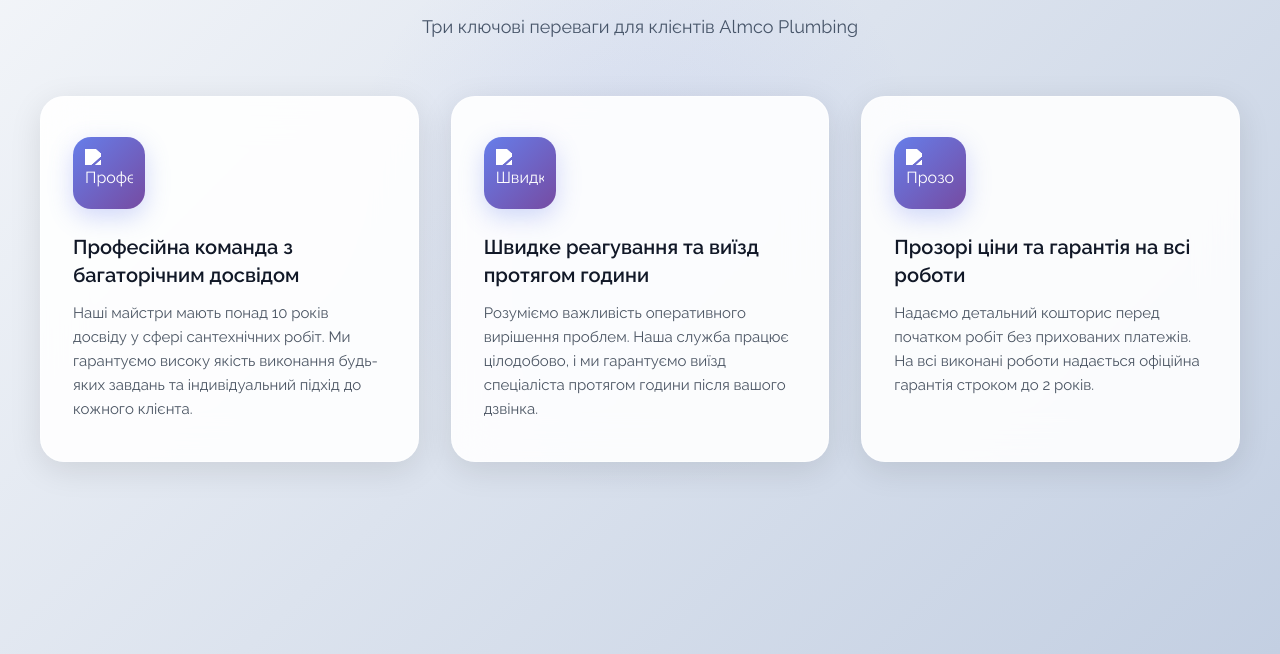
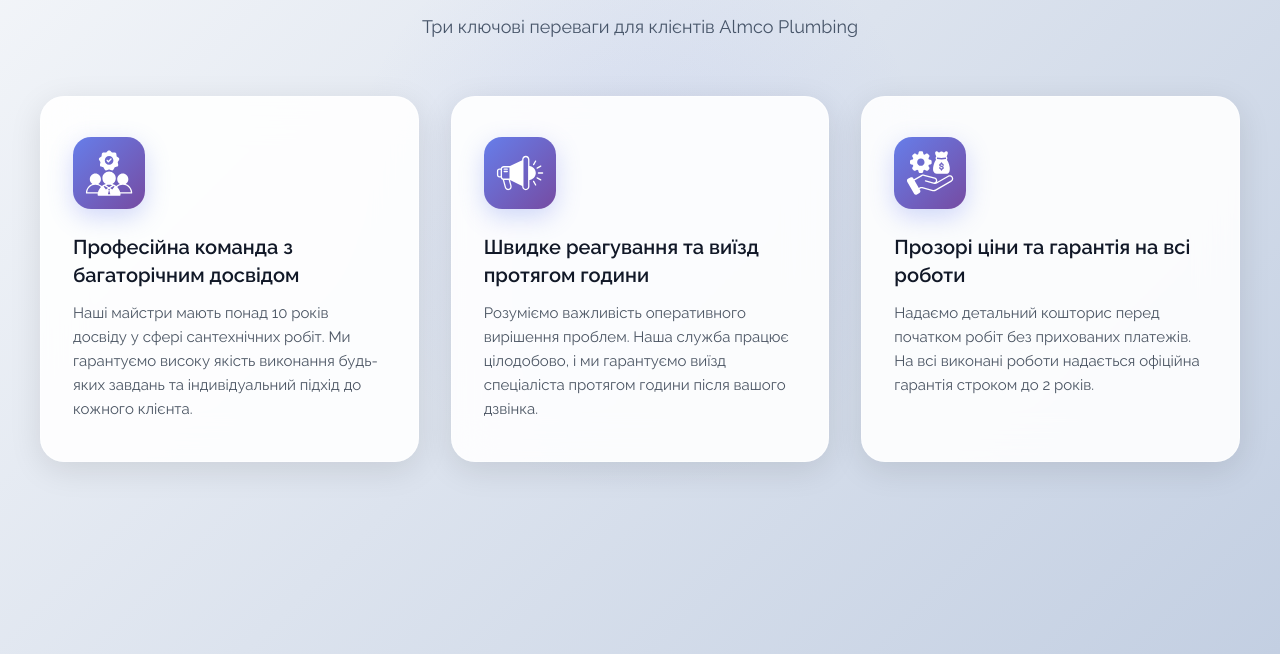
Before and after one commit to vitaliklab11/test1, a plain HTML site: page index.html in a window 1280 px wide. Shown: the part 146-800 px from the top of the page. Drawn offline with Linux system fonts and the light colour scheme.

```diff
--- a/index.html
+++ b/index.html
@@ -18,7 +18,7 @@
             <div class="cards">
                 <article class="card">
                     <div class="card-icon">
-                        <img src="img/1.svg" alt="Професійна команда" width="48" height="48">
+                        <img src="1.svg" alt="Професійна команда" width="48" height="48">
                     </div>
                     <h3 class="card-title">Професійна команда з багаторічним досвідом</h3>
                     <p class="card-text">Наші майстри мають понад 10 років досвіду у сфері сантехнічних робіт. Ми гарантуємо високу якість виконання будь-яких завдань та індивідуальний підхід до кожного клієнта.</p>
@@ -26,7 +26,7 @@
 
                 <article class="card">
                     <div class="card-icon">
-                        <img src="img/2.svg" alt="Швидке реагування" width="48" height="48">
+                        <img src="2.svg" alt="Швидке реагування" width="48" height="48">
                     </div>
                     <h3 class="card-title">Швидке реагування та виїзд протягом години</h3>
                     <p class="card-text">Розуміємо важливість оперативного вирішення проблем. Наша служба працює цілодобово, і ми гарантуємо виїзд спеціаліста протягом години після вашого дзвінка.</p>
@@ -34,7 +34,7 @@
 
                 <article class="card">
                     <div class="card-icon">
-                        <img src="img/3.svg" alt="Прозорі ціни" width="48" height="48">
+                        <img src="3.svg" alt="Прозорі ціни" width="48" height="48">
                     </div>
                     <h3 class="card-title">Прозорі ціни та гарантія на всі роботи</h3>
                     <p class="card-text">Надаємо детальний кошторис перед початком робіт без прихованих платежів. На всі виконані роботи надається офіційна гарантія строком до 2 років.</p>
```
